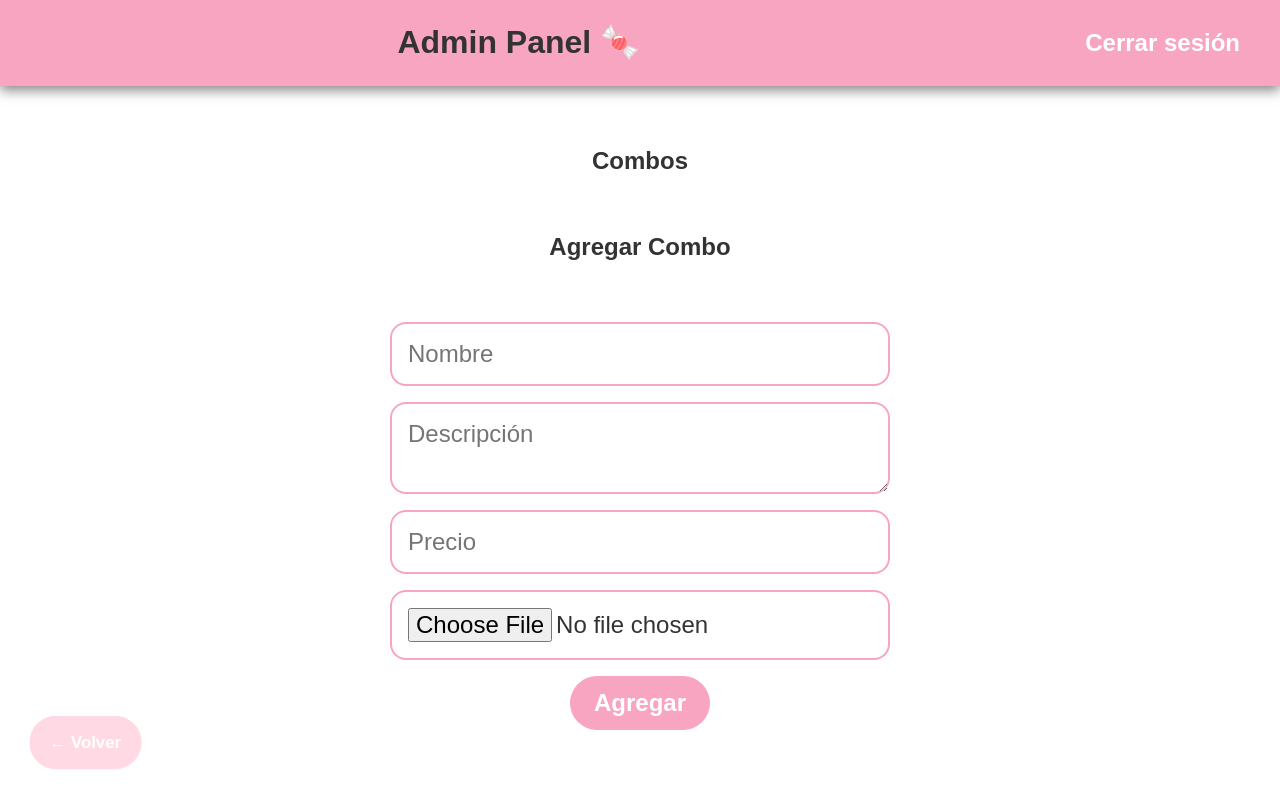
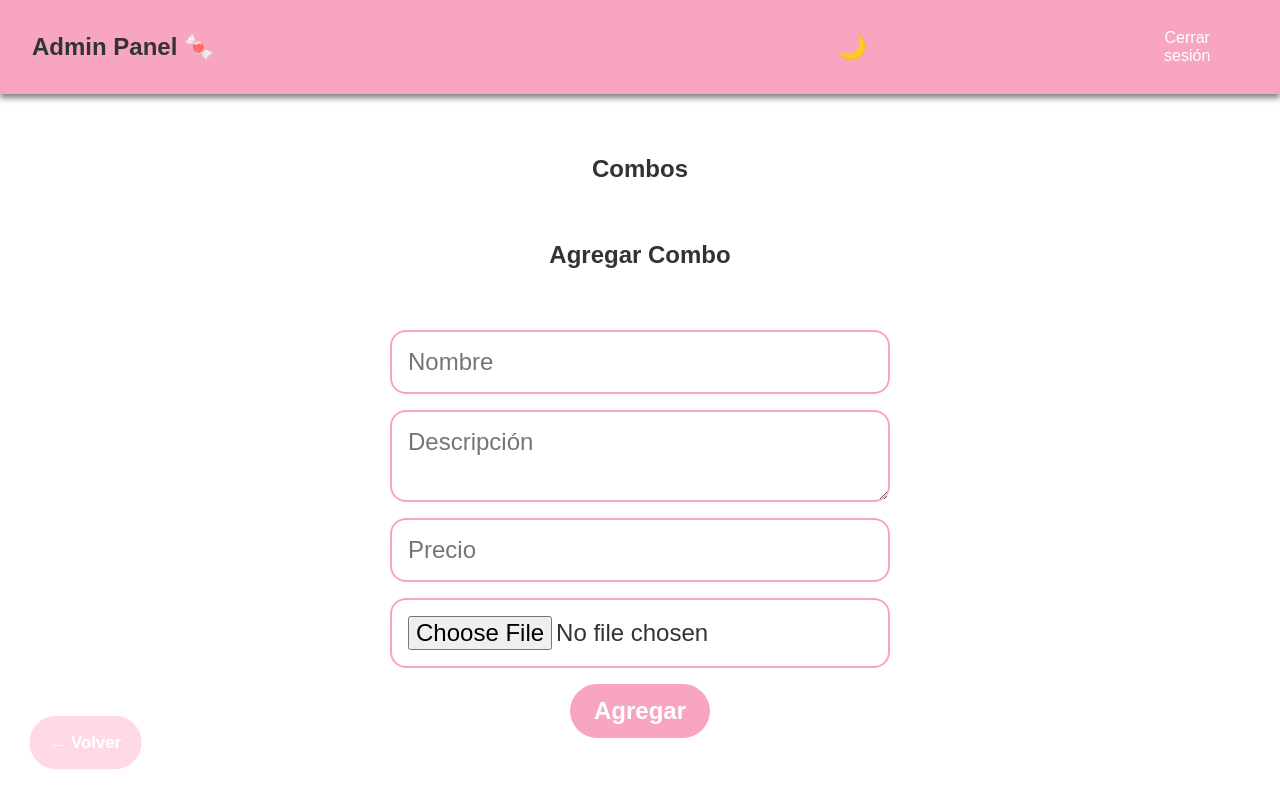
Before and after one commit to Mpablom/candy-landing, a website: page public/admin/index.html in a window 1280 px wide. Drawn offline with Linux system fonts and the light colour scheme; no server answers; files whose address does not match are found by name.

Commit message:
admin dashboard update

```diff
--- a/public/admin/index.html
+++ b/public/admin/index.html
@@ -7,12 +7,15 @@
     <link rel="stylesheet" href="styles.css" />
   </head>
   <body class="p-4">
-    <header class="mb-6">
+    <nav class="navbar">
       <h1 class="text-2xl font-bold">Admin Panel 🍬</h1>
+      <div class="theme">
+        <button id="themeToggle">🌙</button>
+      </div>
       <form action="/logout" method="POST" id="logoutForm">
         <button type="submit" class="btn btn-session">Cerrar sesión</button>
       </form>
-    </header>
+    </nav>
 
     <section>
       <h2 class="text-xl font-bold mb-4">Combos</h2>
@@ -36,5 +39,6 @@
     <a href="/" class="return-btn">← Volver</a>
 
     <script src="admin.js"></script>
+    <script src="../script.js"></script>
   </body>
 </html>
--- a/public/admin/styles.css
+++ b/public/admin/styles.css
@@ -11,6 +11,18 @@ body {
     color 0.3s;
 }
 
+.navbar {
+  display: flex;
+  justify-content: space-between;
+  align-items: center;
+  background: var(--primary);
+  padding: 1rem 2rem;
+  position: sticky;
+  top: 0;
+  z-index: 1000;
+  box-shadow: 0 4px 6px var(--shadow);
+}
+
 header {
   display: flex;
   justify-content: end;
@@ -18,6 +30,29 @@ header {
   padding: 1rem;
   background: var(--primary);
   box-shadow: 0 4px 12px var(--shadow);
+}
+
+.theme {
+  padding: 0.5rem 1rem;
+  border-radius: 999px;
+  background: var(--primary);
+  border: none;
+  cursor: pointer;
+  font-weight: bold;
+  display: flex;
+  justify-content: end;
+  width: 35%;
+  transition:
+    transform 0.3s,
+    box-shadow 0.3s;
+}
+
+#themeToggle {
+  font-size: 1.5rem;
+  background: none;
+  border: none;
+  cursor: pointer;
+  color: var(--primary);
 }
 
 /* Formulario de login centrado */
@@ -29,6 +64,7 @@ header {
   width: 100%;
   max-width: 400px;
   margin: auto;
+  margin-top: 5rem;
   animation: fadeIn 0.8s ease-in-out;
 }
 
@@ -51,7 +87,7 @@ header {
 
 #logoutForm {
   display: flex;
-  width: 50%;
+  width: 10%;
   justify-content: end;
 }
 
```
Also changed, not shown: public/admin/login.html (+8 -1 lines).
